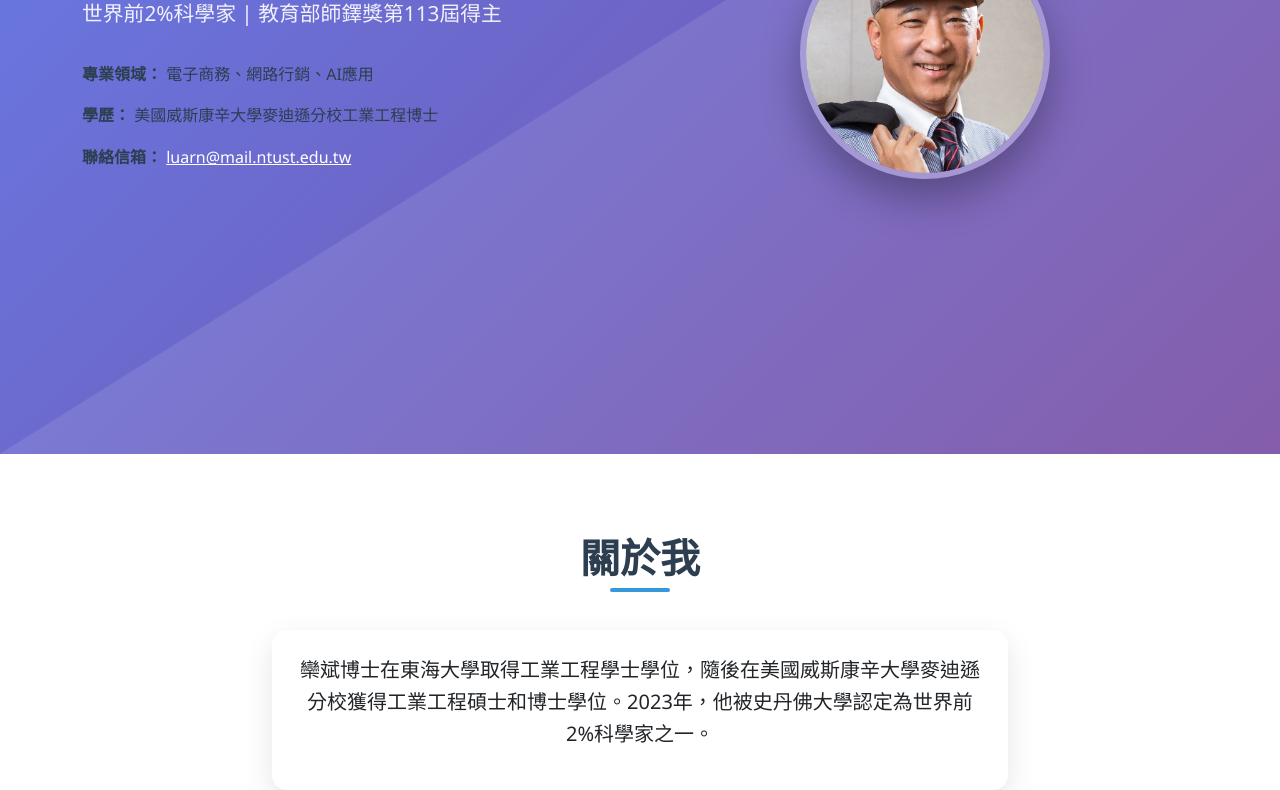
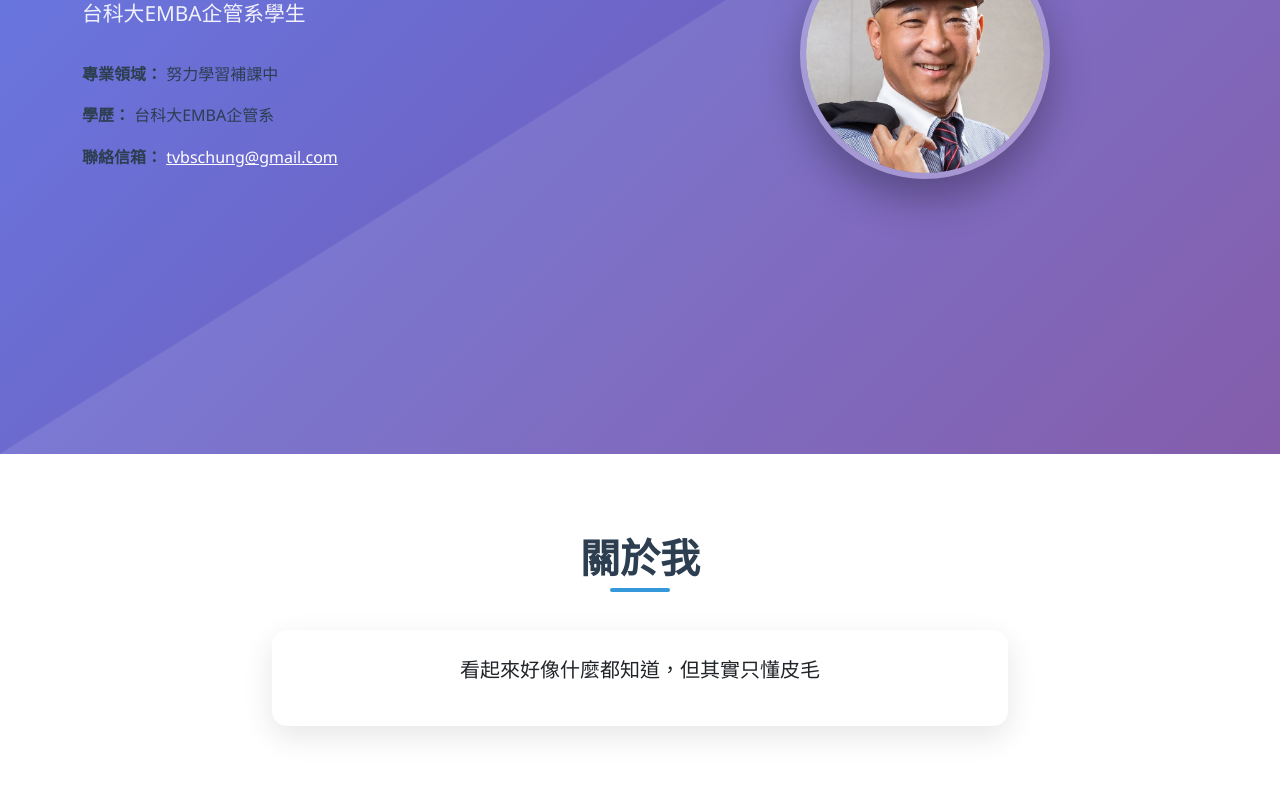
Before and after one commit to tvbschung/tvbschung.github.io, a plain HTML site: page index.html in a window 1280 px wide. Shown: the part 346-1136 px from the top of the page. Drawn offline with nearby package versions, Linux system fonts and the light colour scheme.

Commit message:
Update index.html

```diff
--- a/index.html
+++ b/index.html
@@ -156,15 +156,15 @@
     <script>
         // ====== 使用者資料區域 - 請修改以下內容 ======
         const profileData = {
-            name: "欒斌 教授",
-            title: "世界前2%科學家 | 教育部師鐸獎第113屆得主",
-            expertise: "電子商務、網路行銷、AI應用",
-            education: "美國威斯康辛大學麥迪遜分校工業工程博士",
-            email: "luarn@mail.ntust.edu.tw",
-            about: "欒斌博士在東海大學取得工業工程學士學位，隨後在美國威斯康辛大學麥迪遜分校獲得工業工程碩士和博士學位。2023年，他被史丹佛大學認定為世界前2%科學家之一。",
-            contactEmail: "luarn@mail.ntust.edu.tw",
-            phone: "886-2-2737-6754",
-            location: "研究室: T2-409<br>國立臺灣科技大學"
+            name: "楊致中",
+            title: "台科大EMBA企管系學生",
+            expertise: "努力學習補課中",
+            education: "台科大EMBA企管系",
+            email: "tvbschung@gmail.com",
+            about: "看起來好像什麼都知道，但其實只懂皮毛",
+            contactEmail: "tvbschung@gmail.com",
+            phone: "886-918638737",
+            location: "台北市內湖區瑞光路451號10樓"
         };
         // ====== 使用者資料區域結束 ======
 
```
